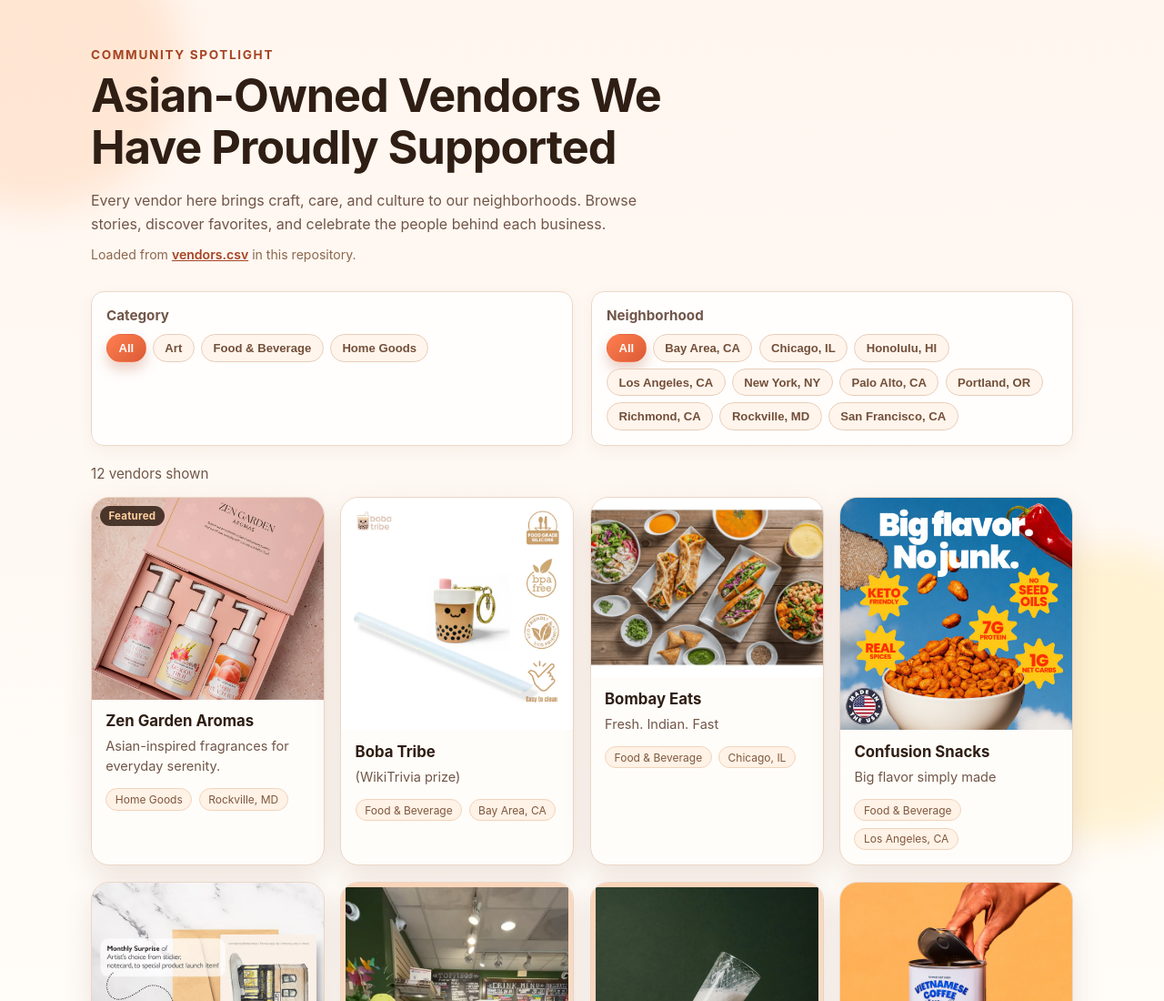
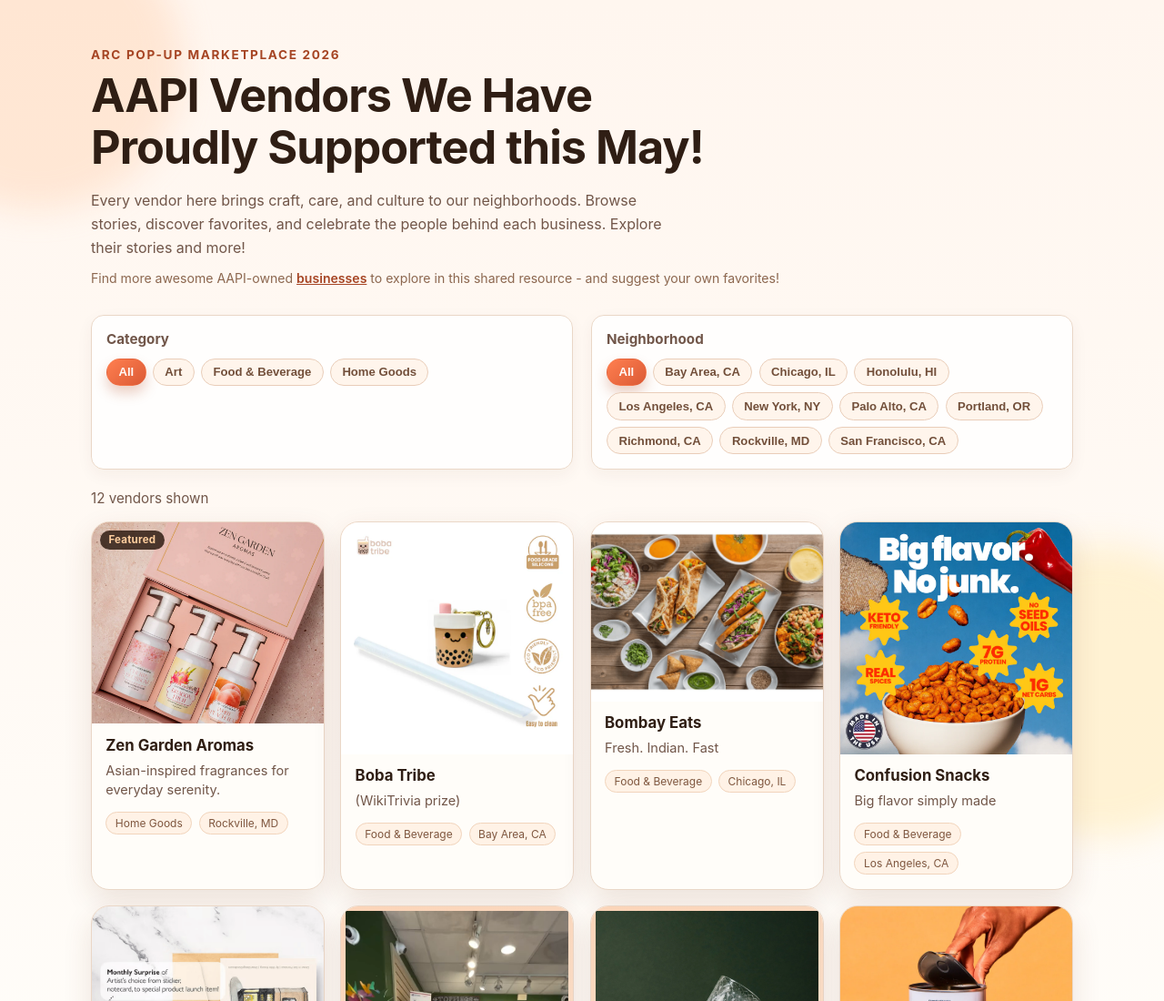
Before and after one commit to vaycao/AAPI-vendors, a plain HTML site: page index.html in a window 1280 px wide. Shown: the top 1100 px of the page at 91% size. Drawn offline with nearby package versions, Linux system fonts and the light colour scheme; files whose address does not match are found by name.

Commit message:
Update index.html

```diff
--- a/index.html
+++ b/index.html
@@ -11,15 +11,15 @@
     <div class="page-glow page-glow--two" aria-hidden="true"></div>
 
     <header class="hero">
-      <p class="hero__kicker">Community Spotlight</p>
-      <h1 class="hero__title">Asian-Owned Vendors We Have Proudly Supported</h1>
+      <p class="hero__kicker">ARC Pop-up Marketplace 2026</p>
+      <h1 class="hero__title">AAPI Vendors We Have Proudly Supported this May!</h1>
       <p class="hero__intro">
         Every vendor here brings craft, care, and culture to our neighborhoods.
         Browse stories, discover favorites, and celebrate the people behind each
-        business.
+        business. Explore their stories and more!
       </p>
       <p class="hero__data-note">
-        Loaded from <a href="vendors.csv">vendors.csv</a> in this repository.
+        Find more awesome AAPI-owned <a href="vendors.csv">businesses</a> to explore in this shared resource - and suggest your own favorites!
       </p>
     </header>
 
```
